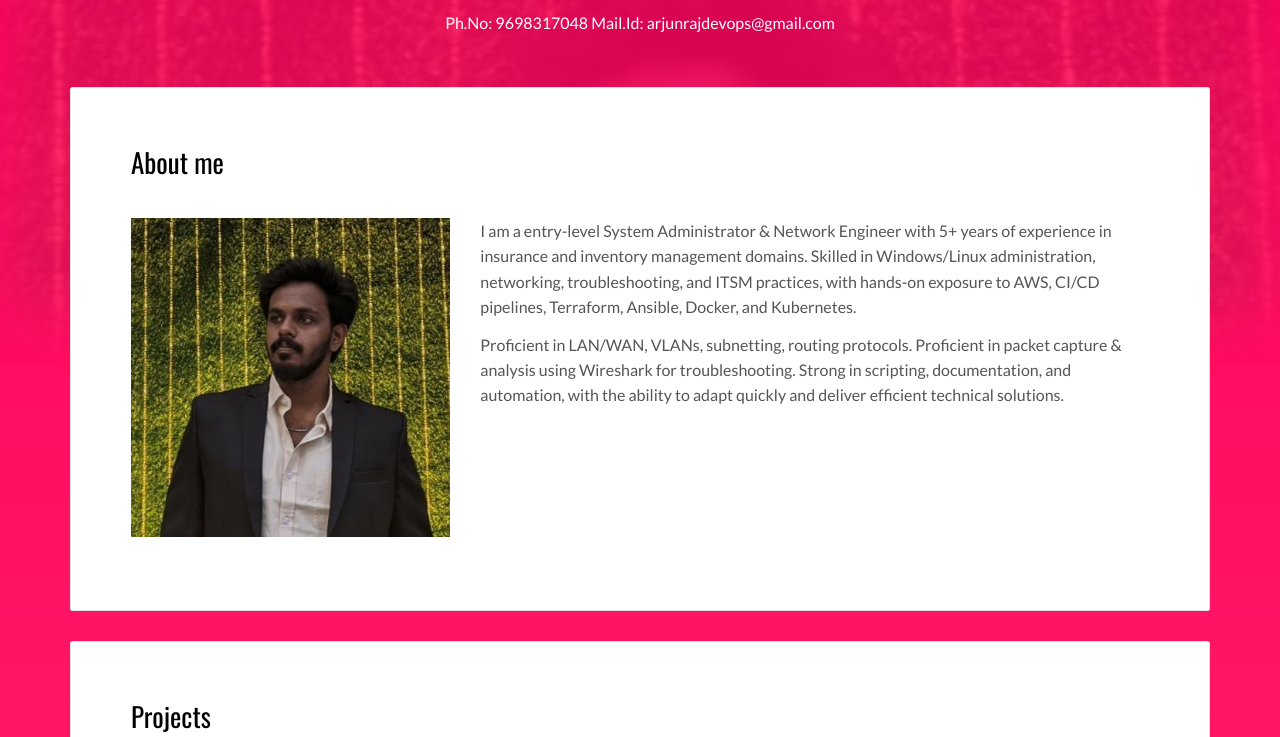
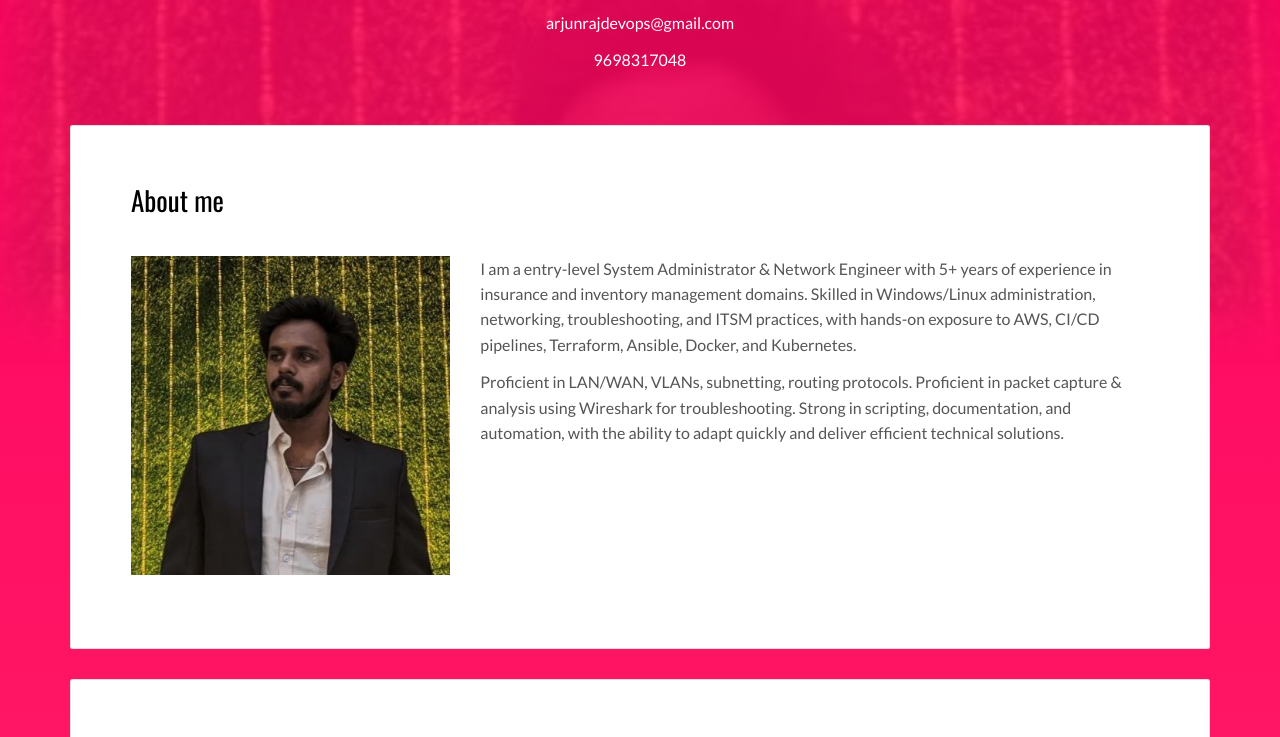
Before and after one commit to arjun-krishnaa/my_portfolio, a plain HTML site: page index.html in a window 1280 px wide. Shown: the part 195-932 px from the top of the page. Drawn offline with nearby package versions, Linux system fonts and the light colour scheme.

Commit message:
Separate contact details into individual lines

```diff
--- a/index.html
+++ b/index.html
@@ -29,7 +29,8 @@
     <div class="text-center">
       <h1>I am Arjunraj RR</h1>
       <p>AWS DevOps/Network Engineer</p>
-      <p>Ph.No: 9698317048 Mail.Id: arjunrajdevops@gmail.com</p>
+      <p>arjunrajdevops@gmail.com</p>
+      <p>9698317048</p>
     <!--  <p>
         <a class="fa-icon fa-icon-2x" href="tel:989878990" title="Call us">
           <i class="fa fa-phone"></i>
```
